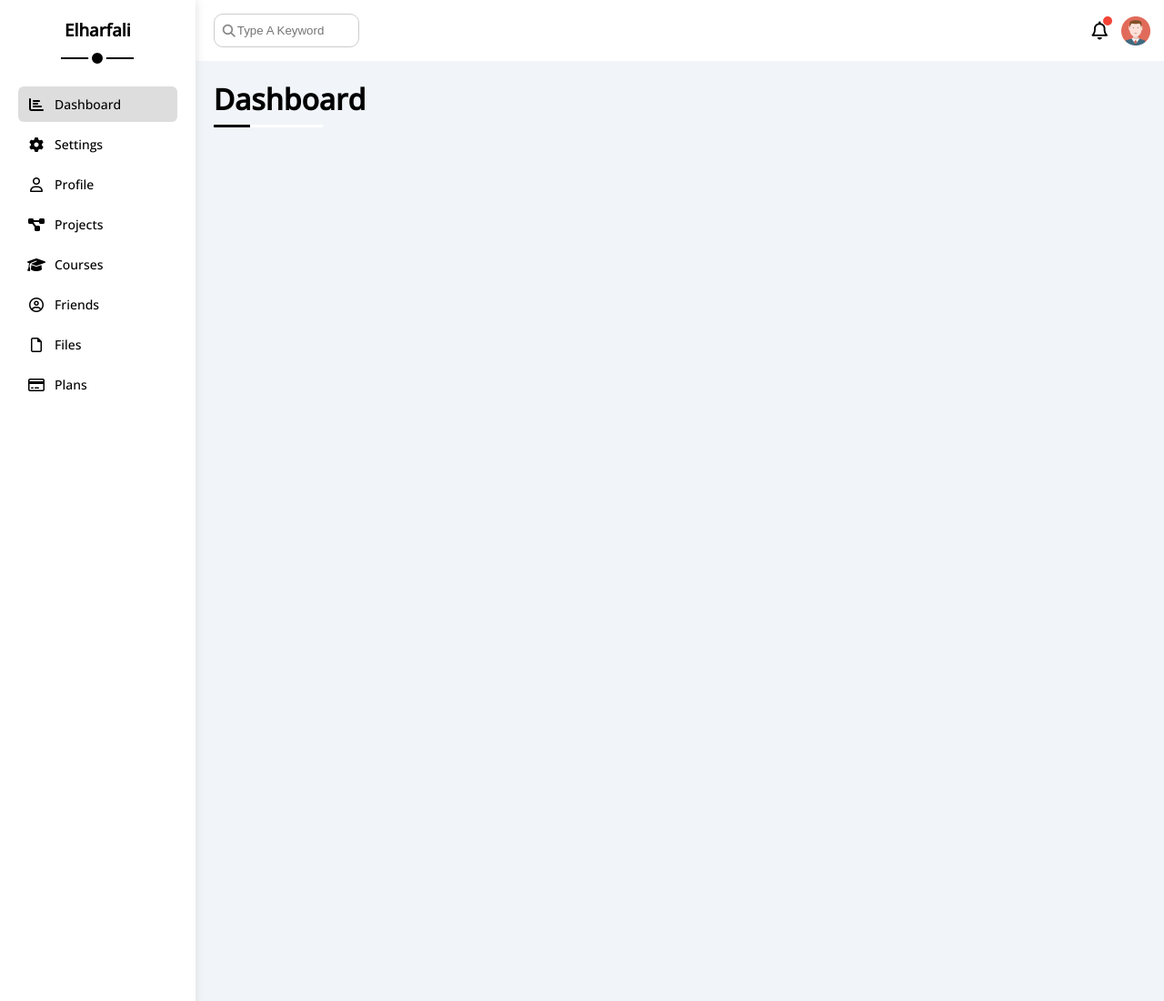
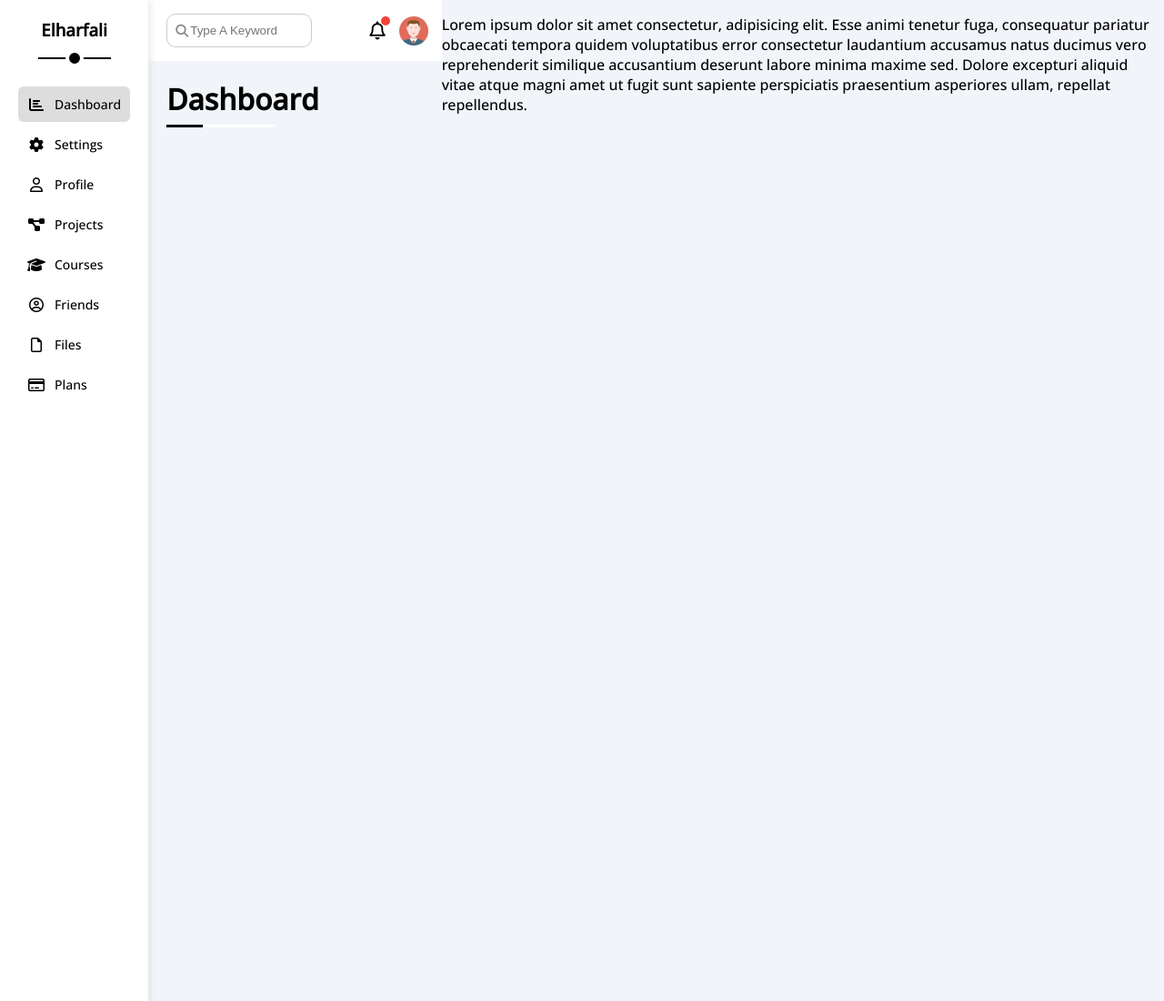
Before and after one commit to ELHARFALI/Dashboard, a plain HTML site: page index.html in a window 1280 px wide. Shown: the top 1100 px of the page at 91% size. Drawn offline with nearby package versions, Linux system fonts and the light colour scheme.

Commit message:
Testing commit

```diff
--- a/index.html
+++ b/index.html
@@ -117,6 +117,9 @@
         <!-- end head -->
         <h1 class="p-relative">Dashboard</h1>
       </div>
+      <footer>
+        <p>Lorem ipsum dolor sit amet consectetur, adipisicing elit. Esse animi tenetur fuga, consequatur pariatur obcaecati tempora quidem voluptatibus error consectetur laudantium accusamus natus ducimus vero reprehenderit similique accusantium deserunt labore minima maxime sed. Dolore excepturi aliquid vitae atque magni amet ut fugit sunt sapiente perspiciatis praesentium asperiores ullam, repellat repellendus.</p>
+      </footer>
     </div>
   </body>
 </html>
```
